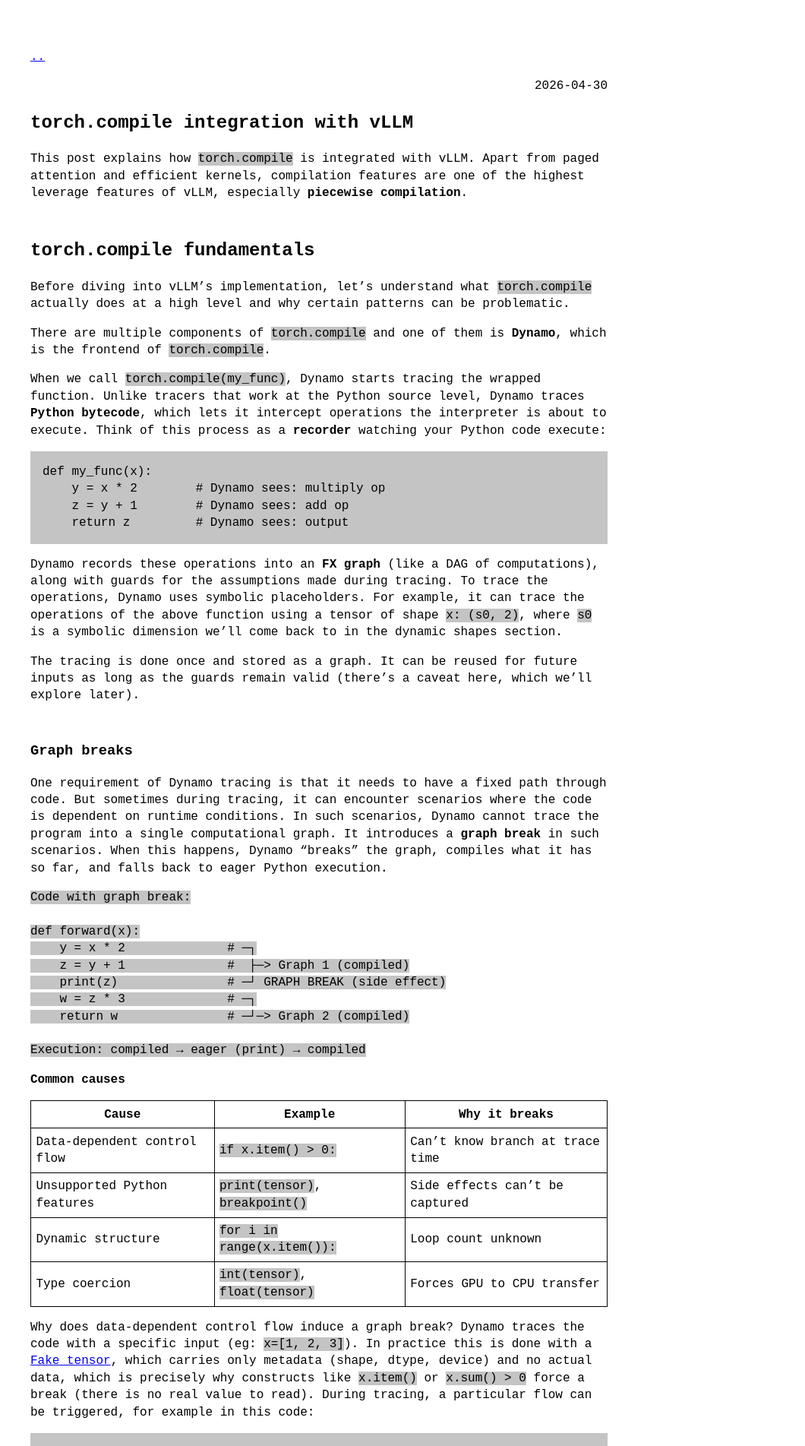
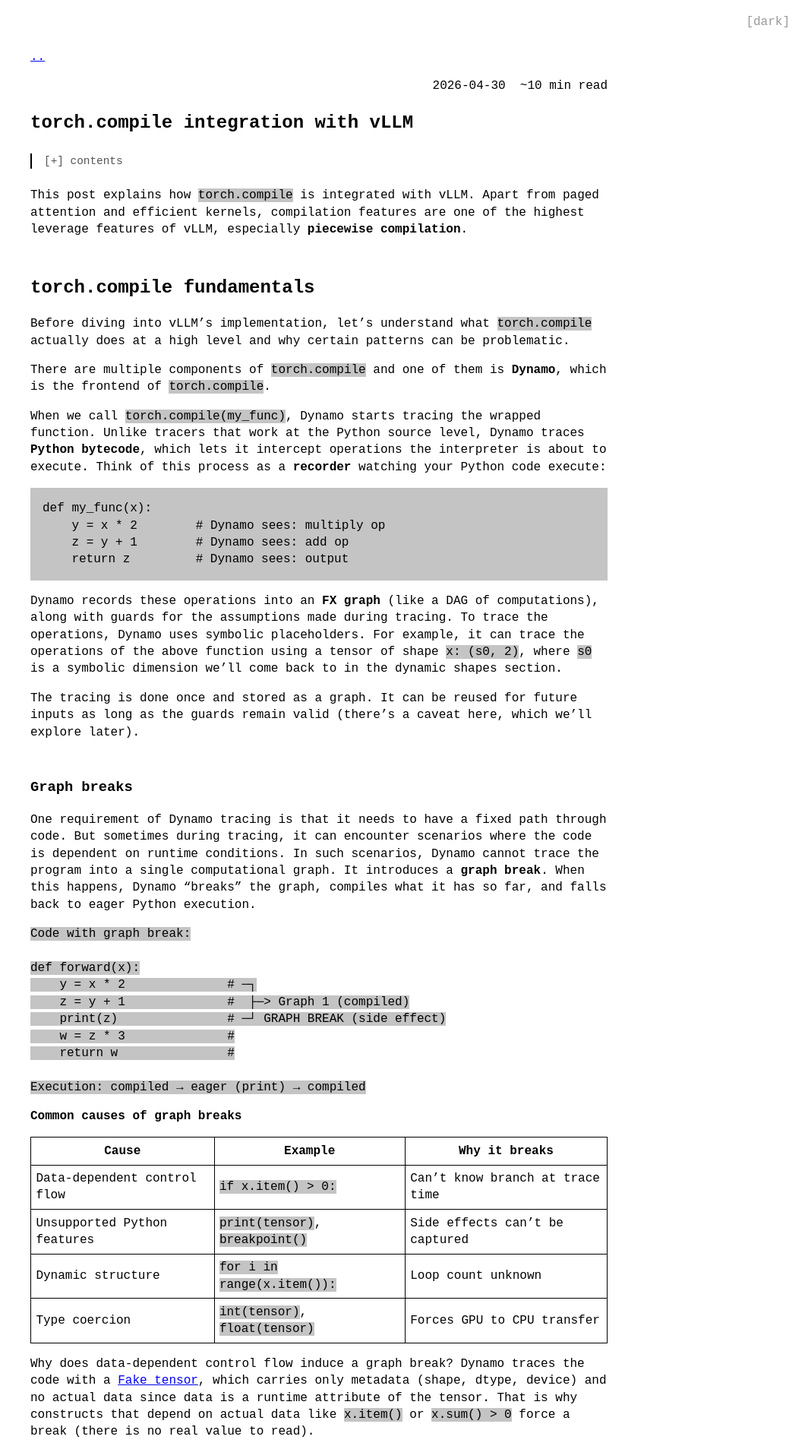
Before and after one commit to romitjain/romitjain.github.io, a Jekyll site: the page built from _posts/2026-04-30-Torch-compile-vllm.md, in a window 1280 px wide. Shown: the top 1903 px of the page at 76% size, without its empty margins (220-1280 px from the left). Built offline with Jekyll 4.4.1, drawn with Linux system fonts in a browser that asks for light colours; some of the changed text lies outside the part shown.

Commit message:
Dark theme

````diff
--- a/Gemfile
+++ b/Gemfile
@@ -8,6 +8,7 @@
 group :jekyll_plugins do
   gem "jekyll-feed", "~> 0.12"
   gem "jekyll-tidy"
+  gem "jekyll-sitemap"
 end
 
 gem "webrick", "~> 1.7"
--- a/_config.yml
+++ b/_config.yml
@@ -22,5 +22,12 @@
 plugins:
   - jekyll-feed
   - jekyll-seo-tag
+  - jekyll-sitemap
+
+defaults:
+  - scope:
+      path: "_posts/_local"
+    values:
+      sitemap: false
 
 goat_counter: true
--- a/_layouts/default.html
+++ b/_layouts/default.html
@@ -1,7 +1,17 @@
 <!DOCTYPE html>
 <html lang="{{ page.lang | default: "en" }}">
   {%- include head.html -%}
+  <script>
+    (function() {
+      var saved = localStorage.getItem("theme");
+      var prefersDark = window.matchMedia && window.matchMedia("(prefers-color-scheme: dark)").matches;
+      var isDark = saved === "dark" || (!saved && prefersDark);
+      if (isDark) document.documentElement.setAttribute("data-theme", "dark");
+    })();
+  </script>
   <body a="{{ site.theme_config.appearance | default: "auto" }}">
+    <button id="theme-toggle" aria-label="Toggle dark mode" title="Toggle dark mode">[dark]</button>
+
     <main class="page-content" aria-label="Content">
       <div class="w">
         {{ content }}
@@ -36,5 +46,7 @@
     </script>
     <script src="https://cdn.jsdelivr.net/npm/mermaid@10/dist/mermaid.min.js"></script>
     <script src="{{ '/assets/js/mermaid-init.js' | relative_url }}"></script>
+    <script src="{{ '/assets/js/theme-toggle.js' | relative_url }}"></script>
+    <script src="{{ '/assets/js/toc.js' | relative_url }}" defer></script>
   </body>
 </html>
--- a/_layouts/post.html
+++ b/_layouts/post.html
@@ -7,9 +7,17 @@
 <article>
   <p class="post-meta">
     <time datetime="{{ page.date }}">{{ page.date | date: site.theme_config.date_format }}</time>
+    {%- assign words = content | number_of_words -%}
+    {%- assign minutes = words | divided_by: 200 -%}
+    {%- if minutes < 1 -%}{%- assign minutes = 1 -%}{%- endif -%}
+    &nbsp;&nbsp;~{{ minutes }} min read
   </p>
 
   <h1>{{ page.title }}</h1>
 
+  {%- unless page.toc == false -%}
+    <nav id="toc-container" aria-label="Table of contents"></nav>
+  {%- endunless -%}
+
   {{ content }}
 </article>
--- a/_posts/2026-04-30-Torch-compile-vllm.md
+++ b/_posts/2026-04-30-Torch-compile-vllm.md
@@ -28,7 +28,7 @@
 
 ### Graph breaks
 
-One requirement of Dynamo tracing is that it needs to have a fixed path through code. But sometimes during tracing, it can encounter scenarios where the code is dependent on runtime conditions. In such scenarios, Dynamo cannot trace the program into a single computational graph. It introduces a **graph break** in such scenarios. When this happens, Dynamo "breaks" the graph, compiles what it has so far, and falls back to eager Python execution.
+One requirement of Dynamo tracing is that it needs to have a fixed path through code. But sometimes during tracing, it can encounter scenarios where the code is dependent on runtime conditions. In such scenarios, Dynamo cannot trace the program into a single computational graph. It introduces a **graph break**. When this happens, Dynamo "breaks" the graph, compiles what it has so far, and falls back to eager Python execution.
 
 ```txt
 Code with graph break:
@@ -37,13 +37,13 @@
     y = x * 2              # ─┐
     z = y + 1              #  ├─> Graph 1 (compiled)
     print(z)               # ─┘ GRAPH BREAK (side effect)
-    w = z * 3              # ─┐
-    return w               # ─┘─> Graph 2 (compiled)
+    w = z * 3              #
+    return w               #
 
 Execution: compiled → eager (print) → compiled
 ```
 
-**Common causes**
+**Common causes of graph breaks**
 
 | Cause                       | Example                         | Why it breaks                   |
 | --------------------------- | ------------------------------- | ------------------------------- |
@@ -52,7 +52,9 @@
 | Dynamic structure           | `for i in range(x.item()):`     | Loop count unknown              |
 | Type coercion               | `int(tensor)`, `float(tensor)`  | Forces GPU to CPU transfer      |
 
-Why does data-dependent control flow induce a graph break? Dynamo traces the code with a specific input (eg: `x=[1, 2, 3]`). In practice this is done with a [Fake tensor](https://docs.pytorch.org/docs/stable/user_guide/torch_compiler/torch.compiler_fake_tensor.html), which carries only metadata (shape, dtype, device) and no actual data, which is precisely why constructs like `x.item()` or `x.sum() > 0` force a break (there is no real value to read). During tracing, a particular flow can be triggered, for example in this code:
+Why does data-dependent control flow induce a graph break? Dynamo traces the code with a [Fake tensor](https://docs.pytorch.org/docs/stable/user_guide/torch_compiler/torch.compiler_fake_tensor.html), which carries only metadata (shape, dtype, device) and no actual data since data is a runtime attribute of the tensor. That is why constructs that depend on actual data like `x.item()` or `x.sum() > 0` force a break (there is no real value to read).
+
+During tracing, a particular flow can be triggered, for example in this code:
 
 ```python
 def forward(x):
@@ -172,9 +174,7 @@
                                     (both eager)
 ```
 
-The ops that can split the graph can be controlled via config. vLLM re-implements crucial ops like SiLU and RMSNorm, but they still remain compile-friendly.
-
-Usually, vLLM runs attention-related ops in eager mode. Within a batch, sequences have different lengths, so many shape-dependent decisions happen at runtime, which makes attention hard to capture in a single static graph. Nevertheless, vLLM implements very efficient kernels for attention. The attention op is registered as a custom op with a fake/meta implementation, which is what allows Dynamo to trace through it without breaking. In the final graph, attention is just treated as a black box.
+The ops that can split the graph can be controlled via config. Usually, vLLM runs attention-related ops in eager mode. Within a batch, sequences have different lengths, so many shape-dependent decisions happen at runtime, which makes attention hard to capture in a single static graph. Nevertheless, vLLM implements very efficient kernels for attention.
 
 During compilation, vLLM compiles for various static and dynamic shapes and caches the output of `torch.compile`. This on-disk cache holds the Inductor-compiled artifacts (Triton kernels, etc.) and can be reused for faster startup of new services serving the same model. CUDA graphs are a separate, runtime-only mechanism: they are captured per-process for compiled pieces at different batch sizes and are not portable across processes.
 
@@ -262,7 +262,7 @@
 No recompilation on the serving path for supported shapes/configurations.
 ```
 
-This is the core idea: vLLM uses `torch.compile` where compilation gives predictable wins, keeps attention and other unsafe regions outside compiled graphs when needed, specializes hot batch sizes, and replays cached CUDA graphs to reduce runtime overhead. Piecewise compilation is what makes `torch.compile` viable for a workload as dynamic as LLM serving.
+vLLM uses `torch.compile` where compilation gives predictable wins, keeps attention and other unsafe regions outside compiled graphs when needed, specializes hot batch sizes, and replays cached CUDA graphs to reduce runtime overhead. Piecewise compilation is what makes `torch.compile` viable for a workload as dynamic as LLM serving.
 
 ## References
 
--- a/_sass/no-style-please.scss
+++ b/_sass/no-style-please.scss
@@ -1,35 +1,38 @@
-// -------------- THEME SWITCHER -------------- //
-@mixin dark-appearance {
-    filter: invert(1);
+// -------------- THEME VARIABLES -------------- //
 
-    img {
-        filter: invert(1);
-
-        &.ioda {
-            filter: invert(0);
-        }
-    }
+:root {
+  --bg: #ffffff;
+  --fg: #000000;
+  --code-bg: #c4c4c4;
+  --code-fg: #000000;
+  --border: #000000;
+  --table-border: #000000;
+  --target-bg: #ffff00;
+  --blockquote-border: #000000;
+  --btn-color: #555555;
+  --link: #0000ee;
+  --link-visited: #551a8b;
 }
 
-body[a="dark"] {
-    @include dark-appearance;
-}
-
-
-@media (prefers-color-scheme: dark) {
-    body[a="auto"] {
-        @include dark-appearance;
-    }
+:root[data-theme="dark"] {
+  --bg: #1a1a1a;
+  --fg: #e0e0e0;
+  --code-bg: #2d2d2d;
+  --code-fg: #e0e0e0;
+  --border: #555555;
+  --table-border: #555555;
+  --target-bg: #5a4a00;
+  --blockquote-border: #555555;
+  --btn-color: #aaaaaa;
+  --link: #8ab4f8;
+  --link-visited: #c58af9;
 }
 
 // -------------------------------------------- //
 
-// bg color is also needed in html in order to
-// block body's background propagation
-// see: https://stackoverflow.com/a/61265706
 html,
 body {
-    background: white;
+  background: var(--bg);
 }
 
 html {
@@ -37,13 +40,14 @@
 }
 
 body {
-    color: black;
+  color: var(--fg);
   font-family: monospace;
   font-size: 16px;
   line-height: 1.4;
   margin: 0;
   min-height: 100%;
   overflow-wrap: break-word;
+  transition: background 0.2s ease, color 0.2s ease;
 }
 
 .post-meta {
@@ -71,7 +75,7 @@
 }
 
 *:target {
-    background: yellow;
+  background: var(--target-bg);
 }
 
 .w {
@@ -83,6 +87,7 @@
 hr {
   text-align: center;
   border: 0;
+  color: var(--fg);
 
   &:before {
     content: '/////'
@@ -100,14 +105,14 @@
 table,
 th,
 td {
-    border: thin solid black;
+  border: thin solid var(--table-border);
   border-collapse: collapse;
   padding: 0.4rem;
 }
 
 code {
-    color: black;
-    background: #c4c4c4;
+  color: var(--code-fg);
+  background: var(--code-bg);
 }
 
 div.highlighter-rouge code {
@@ -115,13 +120,13 @@
   overflow-x: auto;
   white-space: pre-wrap;
   padding: 1rem;
-    background-color: #c4c4c4;
-    color: black;
+  background-color: var(--code-bg);
+  color: var(--code-fg);
 }
 
 blockquote {
   font-style: italic;
-    border: thin solid black;
+  border: thin solid var(--blockquote-border);
   padding: 1rem;
 
   p {
@@ -134,3 +139,63 @@
   display: block;
   margin: 0 auto;
 }
+
+a {
+  color: var(--link);
+
+  &:visited {
+    color: var(--link-visited);
+  }
+}
+
+// -------------- TABLE OF CONTENTS -------------- //
+
+#toc-container {
+  margin: 1.5rem 0;
+  border-left: 2px solid var(--border);
+  padding-left: 1rem;
+}
+
+#toc-container summary {
+  cursor: pointer;
+  color: var(--btn-color);
+  font-size: 0.9rem;
+  user-select: none;
+  list-style: none;
+
+  &::-webkit-details-marker { display: none; }
+  &::before { content: "[+] "; }
+}
+
+#toc-container details[open] summary::before { content: "[-] "; }
+
+#toc-container ul {
+  margin: 0.5rem 0 0 0;
+  padding-left: 1rem;
+  list-style: none;
+}
+
+#toc-container li { margin: 0.2rem 0; }
+#toc-container li.toc-h3 { padding-left: 1rem; }
+
+// -------------- THEME TOGGLE BUTTON -------------- //
+
+#theme-toggle {
+  position: fixed;
+  top: 1rem;
+  right: 1rem;
+  background: none;
+  border: none;
+  cursor: pointer;
+  padding: 0.25rem;
+  color: var(--btn-color);
+  font-family: monospace;
+  font-size: 1rem;
+  opacity: 0.6;
+  transition: opacity 0.2s;
+  z-index: 100;
+
+  &:hover {
+    opacity: 1;
+  }
+}
--- a/assets/js/mermaid-init.js
+++ b/assets/js/mermaid-init.js
@@ -2,14 +2,10 @@
   const mermaidApi = window.mermaid;
   if (!mermaidApi || typeof mermaidApi.initialize !== "function") return;
 
-  const appearance = document.body.getAttribute("a");
-  let theme = "default";
-  if (appearance === "dark") {
-    theme = "dark";
-  } else if (appearance !== "light") {
-    const systemPrefersDark = window.matchMedia && window.matchMedia("(prefers-color-scheme: dark)").matches;
-    theme = systemPrefersDark ? "dark" : "default";
-  }
+  const saved = localStorage.getItem("theme");
+  const systemDark = window.matchMedia && window.matchMedia("(prefers-color-scheme: dark)").matches;
+  const isDark = saved === "dark" || (!saved && systemDark);
+  const theme = isDark ? "dark" : "default";
 
   mermaidApi.initialize({
     startOnLoad: false,
@@ -24,7 +20,10 @@
   mermaidBlocks.forEach(code => {
     const wrapper = document.createElement("div");
     wrapper.classList.add("mermaid");
-    wrapper.textContent = code.textContent.trim();
+    const src = code.textContent.trim();
+    wrapper.textContent = src;
+    // Store original source so theme toggle can re-render
+    wrapper.setAttribute("data-src", src);
 
     const parentPre = code.closest("pre");
     if (parentPre) {
--- /dev/null
+++ b/assets/js/theme-toggle.js
@@ -0,0 +1,58 @@
+document.addEventListener("DOMContentLoaded", () => {
+  const btn = document.getElementById("theme-toggle");
+  if (!btn) return;
+
+  function isDark() {
+    return document.documentElement.getAttribute("data-theme") === "dark";
+  }
+
+  function applyTheme(dark) {
+    if (dark) {
+      document.documentElement.setAttribute("data-theme", "dark");
+    } else {
+      document.documentElement.removeAttribute("data-theme");
+    }
+    // Keep body[a] in sync for mermaid-init.js
+    document.body.setAttribute("a", dark ? "dark" : "light");
+    btn.textContent = dark ? "[light]" : "[dark]";
+    localStorage.setItem("theme", dark ? "dark" : "light");
+  }
+
+  // Sync button label with whatever the inline <head> script already applied
+  btn.textContent = isDark() ? "[light]" : "[dark]";
+  // Also sync body[a] for mermaid
+  document.body.setAttribute("a", isDark() ? "dark" : "light");
+
+  btn.addEventListener("click", () => {
+    var nextDark = !isDark();
+    applyTheme(nextDark);
+    reinitMermaid(nextDark ? "dark" : "default");
+  });
+
+  if (window.matchMedia) {
+    window.matchMedia("(prefers-color-scheme: dark)").addEventListener("change", (e) => {
+      if (!localStorage.getItem("theme")) {
+        applyTheme(e.matches);
+      }
+    });
+  }
+});
+
+function reinitMermaid(theme) {
+  var mermaidApi = window.mermaid;
+  if (!mermaidApi || typeof mermaidApi.initialize !== "function") return;
+
+  mermaidApi.initialize({ startOnLoad: false, securityLevel: "loose", theme });
+
+  document.querySelectorAll(".mermaid").forEach(function(div) {
+    var src = div.getAttribute("data-src");
+    if (src) {
+      div.removeAttribute("data-processed");
+      div.textContent = src;
+    }
+  });
+
+  if (document.querySelector(".mermaid")) {
+    mermaidApi.run({ querySelector: ".mermaid" });
+  }
+}
--- /dev/null
+++ b/assets/js/toc.js
@@ -0,0 +1,32 @@
+document.addEventListener("DOMContentLoaded", () => {
+  const container = document.getElementById("toc-container");
+  if (!container) return;
+  if (document.getElementById("markdown-toc")) return;
+
+  const article = document.querySelector("article");
+  if (!article) return;
+
+  const headings = article.querySelectorAll("h2, h3");
+  if (headings.length < 2) return;
+
+  headings.forEach((h, i) => { if (!h.id) h.id = "heading-" + i; });
+
+  const details = document.createElement("details");
+  const summary = document.createElement("summary");
+  summary.textContent = "contents";
+  details.appendChild(summary);
+
+  const ul = document.createElement("ul");
+  headings.forEach(h => {
+    const li = document.createElement("li");
+    if (h.tagName === "H3") li.classList.add("toc-h3");
+    const a = document.createElement("a");
+    a.href = "#" + h.id;
+    a.textContent = h.textContent;
+    li.appendChild(a);
+    ul.appendChild(li);
+  });
+
+  details.appendChild(ul);
+  container.appendChild(details);
+});
````
Also changed, not shown: other parts of _posts/2026-04-30-Torch-compile-vllm.md (+1 -1 lines), Gemfile.lock, 1 other file. Lines whose indentation alone changed are shown as unchanged.
